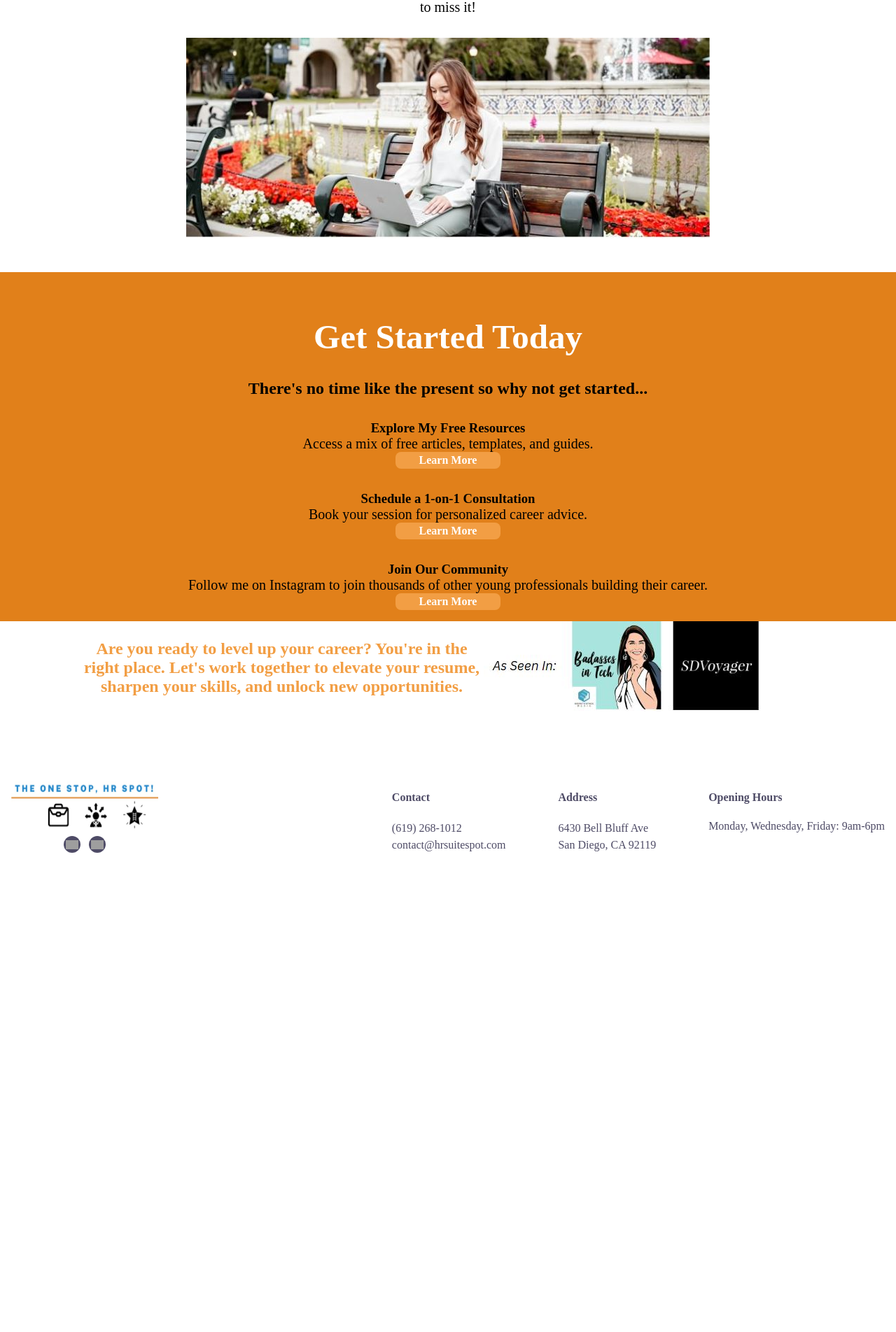
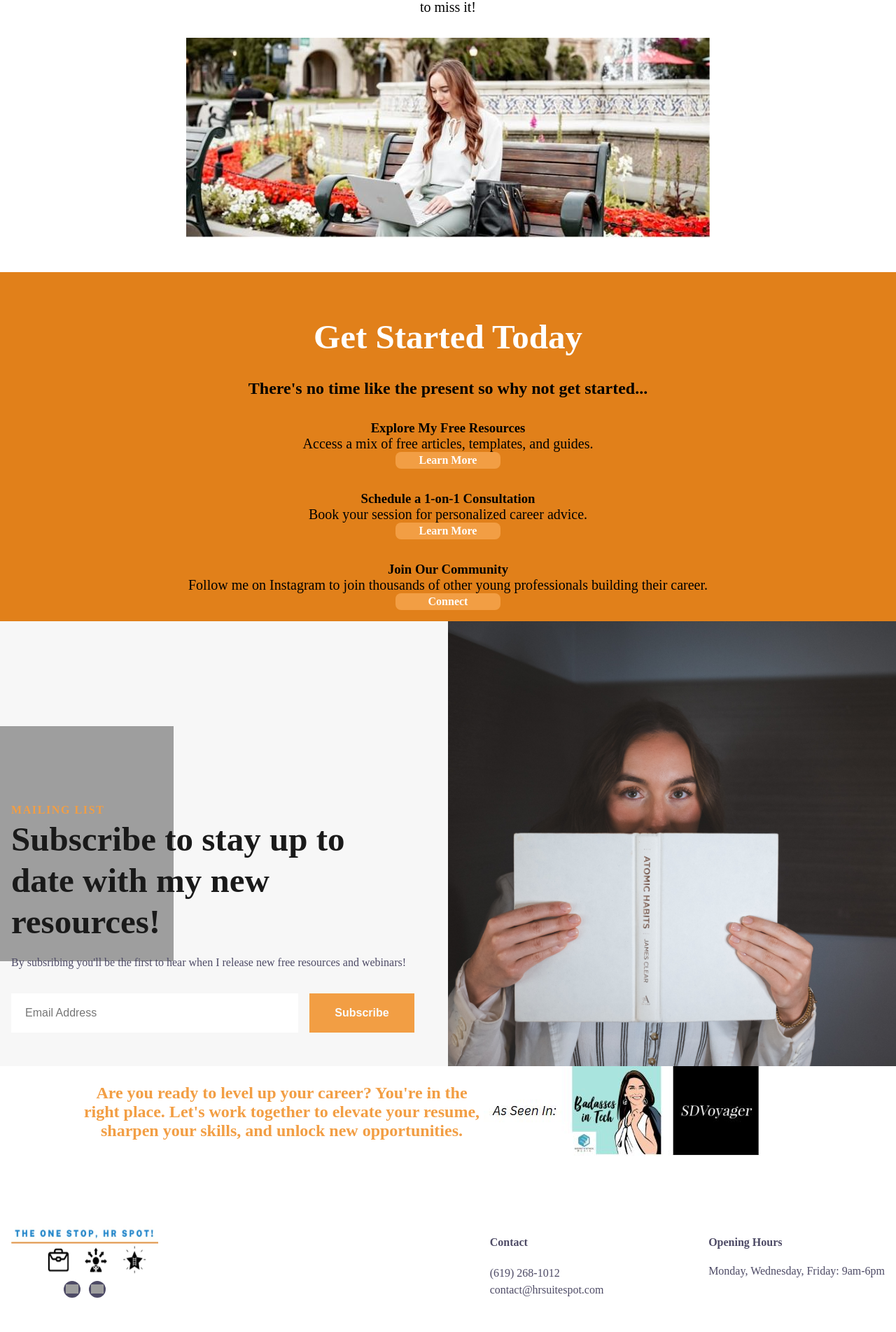
Before and after one commit to CovertRob/hr_suite_spot, a Flask app: page /index in a window 1280 px wide. Shown: the part 2611-4515 px from the top of the page at 70% size. Before the commit the page ends 3830 px from the top, so only its background shows below. Run offline with Flask 3, Linux system fonts and the light colour scheme; some libraries are stand-ins or nearby versions; grey boxes are pictures that could not be loaded.

Commit message:
Update templates.

```diff
--- a/hr_suite_spot/templates/contact.html
+++ b/hr_suite_spot/templates/contact.html
@@ -19,9 +19,9 @@
             </p>
 
             <!--Address-->
-            <span class="cs-header">Address</span>
+            <span class="cs-header"></span>
             <a href="" class="cs-link">
-                San Diego, CA
+
             </a>
             <!--Email-->
             <span class="cs-header">Email</span>
--- a/hr_suite_spot/templates/footer.html
+++ b/hr_suite_spot/templates/footer.html
@@ -34,10 +34,10 @@
         </ul>
         <ul class="cs-nav">
             <li class="cs-nav-li">
-                <span class="cs-header">Address</span>
+                <span class="cs-header"></span>
             </li>
             <li class="cs-nav-li">
-                <a class="cs-nav-link" href="">6430 Bell Bluff Ave<br> San Diego, CA 92119</a>
+                <a class="cs-nav-link" href=""></a>
             </li>
         </ul>
         <!-- Contact Info -->
--- a/hr_suite_spot/templates/index_2.html
+++ b/hr_suite_spot/templates/index_2.html
@@ -28,7 +28,7 @@
             <p class="cs-text">
                 With experience across 10+ industries, I bring a personalized touch to career coaching, making your professional growth fun and achievable. Whether it's refining resumes or strategizing your next career move, I'm here to support and guide you every step of the way.
             </p>
-            <a href="/resources" class="cs-button-solid">Learn More</a>
+            <a href="/coaching-call" class="cs-button-solid">Learn More</a>
             </div>
         </div>
     </div>
@@ -67,17 +67,17 @@
             <p class="dynamic text">
                 With expert tips and resources, I can help you turn your resume into a standout document that reflects your unique professional journey
             </p>
-            <a href="/resources" class="cs-button-solid dynamic">Learn More</a>
+            <a href="/subscribe/Resume%20Guide" class="cs-button-solid dynamic">Learn More</a>
             <h3 class="dynamic title">Ace Your Interviews</h3>
             <p class="dynamic text">
                 Master the art of interviews with my fun and effective strategies in my one-to-one coaching sessions
             </p>
-            <a href="/resources" class="cs-button-solid dynamic">Learn More</a>
+            <a href="/subscribe/Interview%20Q&A%20Guide" class="cs-button-solid dynamic">Learn More</a>
             <h3 class="dynamic title">Strategize Your Career Path</h3>
             <p class="dynamic text">
                 I&apos;ll help you navigate your career journey with personalized guidance and strategic planning
             </p>
-            <a href="/resources" class="cs-button-solid dynamic">Learn More</a>
+            <a href="/coaching-call" class="cs-button-solid dynamic">Learn More</a>
             <h3 class="dynamic title">Coming 2025</h3>
             <p class="dynamic text">
                 Get excited for our new product that will be coming out soon, it&apos;s designed specifically to help support your next steps in your job search, you won&apos;t want to miss it!
@@ -101,16 +101,45 @@
             <p class="dynamic text">
                 Book your session for personalized career advice.
             </p>
-            <a href="/resources" class="cs-button-solid dynamic">Learn More</a>
+            <a href="/coaching-call" class="cs-button-solid dynamic">Learn More</a>
             <h3 class="dynamic title">Join Our Community</h3>
             <p class="dynamic text">
                 Follow me on Instagram to join thousands of other young professionals building their career.
             </p>
-            <a href="/resources" class="cs-button-solid dynamic">Learn More</a>
+            <a href="instagram.com/hrsuitespot" class="cs-button-solid dynamic">Connect</a>
         </div>
     </div>
 </section>
 </div>
+<link rel="stylesheet" href="{{ url_for('static', filename='stylesheets/subscribe_template.css') }}">
+<section id="subscribe-1719">
+    <div class="cs-container">
+        <div class="cs-content">
+            <span class="cs-topper">Mailing List</span>
+            <h2 class="cs-title">Subscribe to stay up to date with my new resources!</h2>
+            <p class="cs-text">
+                By subsribing you'll be the first to hear when I release new free resources and webinars!
+            </p>
+            <form class="cs-form" name="Contact Form" method="post" action="/subscribe">
+                <input class="cs-input" type="email" id="cs-email-301-1719" name="user_email" placeholder="Email Address" required>
+                <button class="cs-button-solid cs-submit" type="submit">Subscribe</button>
+            </form>
+            <!--Graphic-->
+            <img class="cs-floater" loading="lazy" decoding="async" src="https://csimg.nyc3.cdn.digitaloceanspaces.com/Images/Graphics/white-spiral.svg" alt="graphic" width="1920" height="486" aria-hidden="true">
+        </div>
+    </div>
+    <!--Background Image-->
+    <picture class="cs-background">
+        <source media="(max-width: 600px)" srcset="{{ url_for('static', filename='images/WEBsize-15.jpg') }}">
+        <source media="(min-width: 601px)" srcset="{{ url_for('static', filename='images/WEBsize-15.jpg') }}">
+        <img
+          loading="lazy"
+          decoding="async"
+          src="{{ url_for('static', filename='images/WEBsize-15.jpg') }}"
+          alt="woman in dress"
+        >
+      </picture>
+</section>
 <footer class="footer">
     <div class="footer-text">
     Are you ready to level up your career? You're in the right place. Let's work together to elevate your resume, sharpen your skills, and unlock new opportunities.
```
Also changed, not shown: hr_suite_spot/templates/booking.html (+36 -11 lines), hr_suite_spot/templates/coaching_call.html (added, +83 -0 lines), hr_suite_spot/templates/resources.html (+14 -14 lines), hr_suite_spot/templates/subscribe_template.html (+4 -3 lines).
